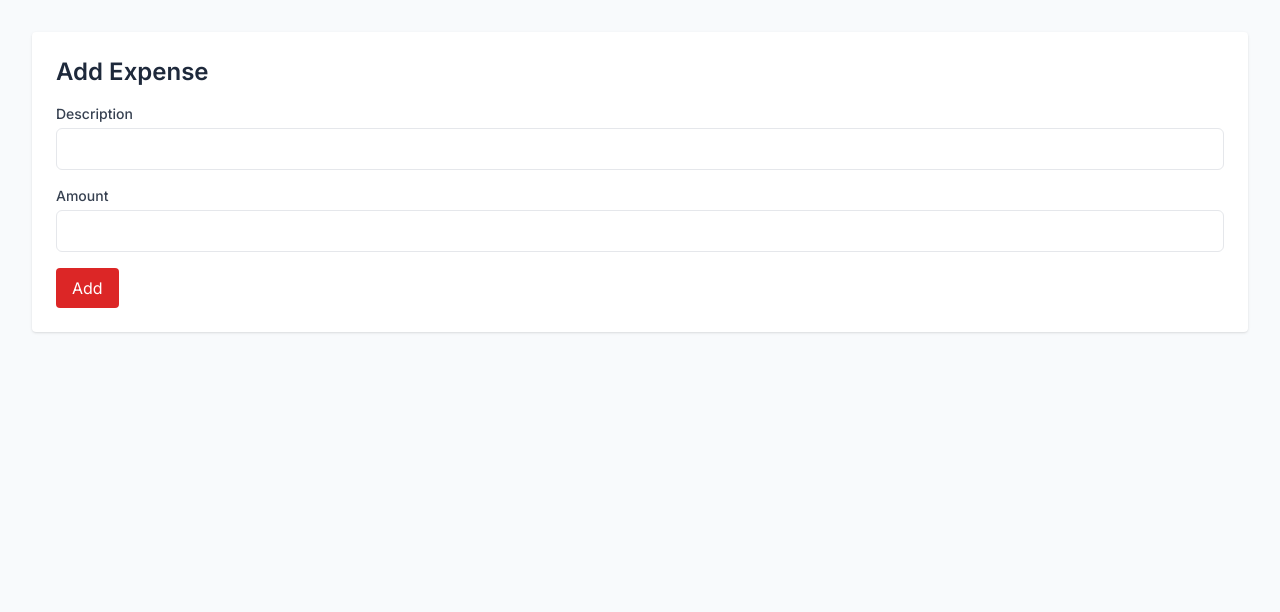
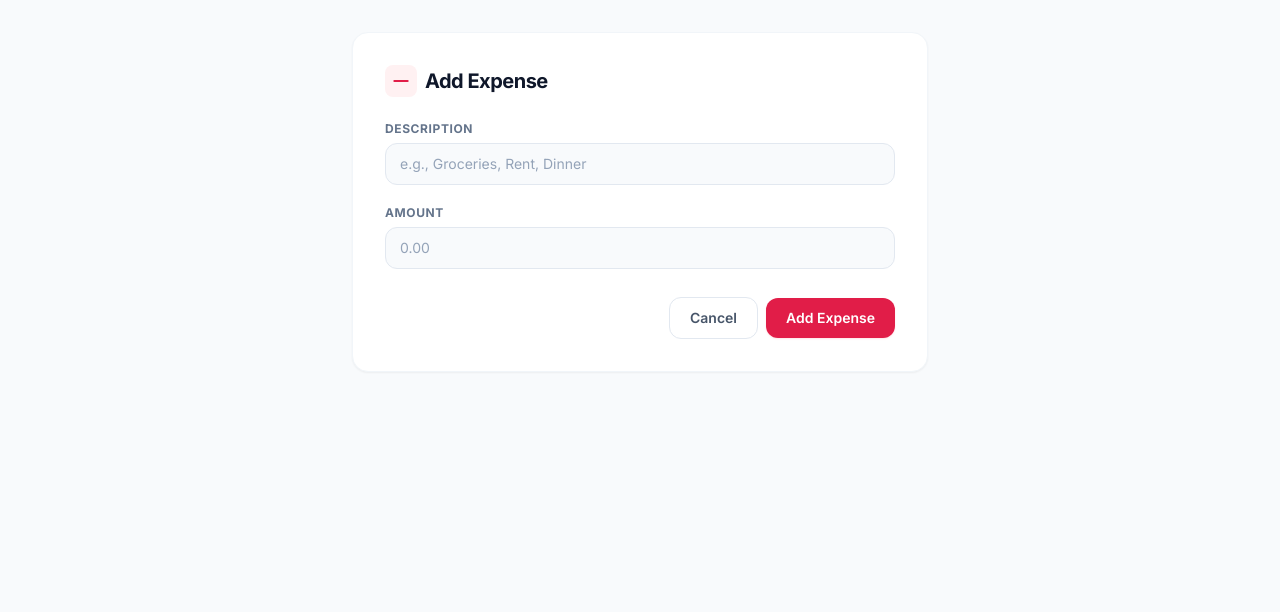
Before and after one commit to Tafsirchy/Cash-Management-System, a Django app: page /add-expense/ in a window 1280 px wide. Shown: the part 65-677 px from the top of the page. Run offline with Django 5.2, Linux system fonts and the light colour scheme; the visitor is signed in with stand-in values (Sample User, id 1); some libraries are stand-ins or nearby versions.

Commit message:
ui: update add expense form with teal focus rings on all inputs

```diff
--- a/ManageCash/templates/ManageCash/add_expense.html
+++ b/ManageCash/templates/ManageCash/add_expense.html
@@ -1,19 +1,28 @@
 {% extends 'ManageCash/base.html' %}
 {% block content %}
-<div class="bg-white shadow rounded p-6">
-  <h2 class="text-2xl font-semibold mb-4">Add Expense</h2>
-  <form method="post" class="space-y-4">
+<div class="max-w-xl mx-auto bg-white border border-slate-100 shadow-sm rounded-2xl p-6 sm:p-8">
+  <div class="flex items-center gap-2 mb-6">
+    <span class="p-1.5 bg-rose-50 text-rose-600 rounded-lg">
+      <svg class="w-5 h-5" fill="none" stroke="currentColor" viewBox="0 0 24 24"><path stroke-linecap="round" stroke-linejoin="round" stroke-width="2.5" d="M20 12H4"></path></svg>
+    </span>
+    <h2 class="text-xl font-bold tracking-tight text-slate-900">Add Expense</h2>
+  </div>
+
+  <form method="post" class="space-y-5">
     {% csrf_token %}
     <div>
-      <label for="description" class="block text-sm font-medium text-gray-700">Description</label>
-      <input type="text" name="description" id="description" class="mt-1 block w-full px-3 py-2 border rounded-md" required>
+      <label for="description" class="block text-xs font-bold uppercase tracking-wider text-slate-500 mb-1.5">Description</label>
+      <input type="text" name="description" id="description" placeholder="e.g., Groceries, Rent, Dinner" class="block w-full px-3.5 py-2.5 bg-slate-50 border border-slate-200 rounded-xl text-slate-800 placeholder-slate-400 focus:bg-white focus:outline-none focus:ring-2 focus:ring-teal-500/20 focus:border-teal-500 transition-all duration-200 text-sm" required>
     </div>
+
     <div>
-      <label for="amount" class="block text-sm font-medium text-gray-700">Amount</label>
-      <input type="text" name="amount" id="amount" class="mt-1 block w-full px-3 py-2 border rounded-md" required>
+      <label for="amount" class="block text-xs font-bold uppercase tracking-wider text-slate-500 mb-1.5">Amount</label>
+      <input type="text" name="amount" id="amount" placeholder="0.00" class="block w-full px-3.5 py-2.5 bg-slate-50 border border-slate-200 rounded-xl text-slate-800 placeholder-slate-400 focus:bg-white focus:outline-none focus:ring-2 focus:ring-teal-500/20 focus:border-teal-500 transition-all duration-200 text-sm" required>
     </div>
-    <div>
-      <button class="px-4 py-2 bg-red-600 text-white rounded" type="submit">Add</button>
+
+    <div class="flex items-center justify-end gap-2 pt-2">
+      <a class="px-5 py-2.5 bg-white border border-slate-200 text-slate-600 hover:text-slate-900 hover:bg-slate-50 text-sm font-semibold rounded-xl transition-all duration-200" href="{% url 'dashboard' %}">Cancel</a>
+      <button class="px-5 py-2.5 bg-rose-600 hover:bg-rose-700 text-white text-sm font-semibold rounded-xl shadow-sm shadow-rose-100 hover:shadow-md transition-all duration-200" type="submit">Add Expense</button>
     </div>
   </form>
 </div>
```
